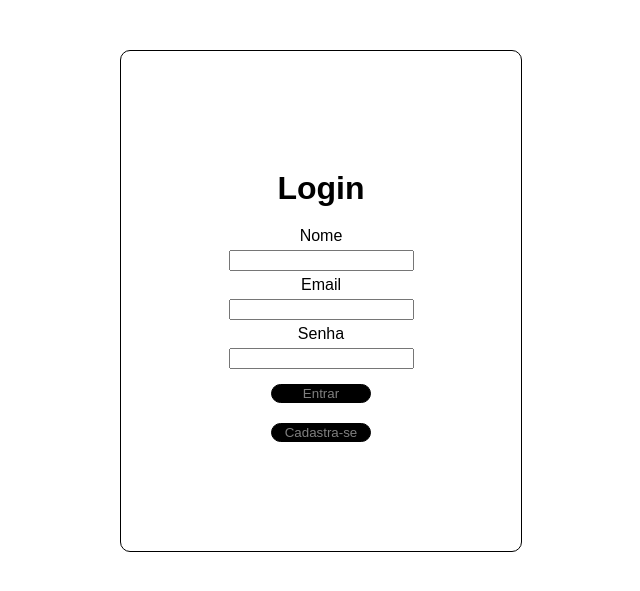
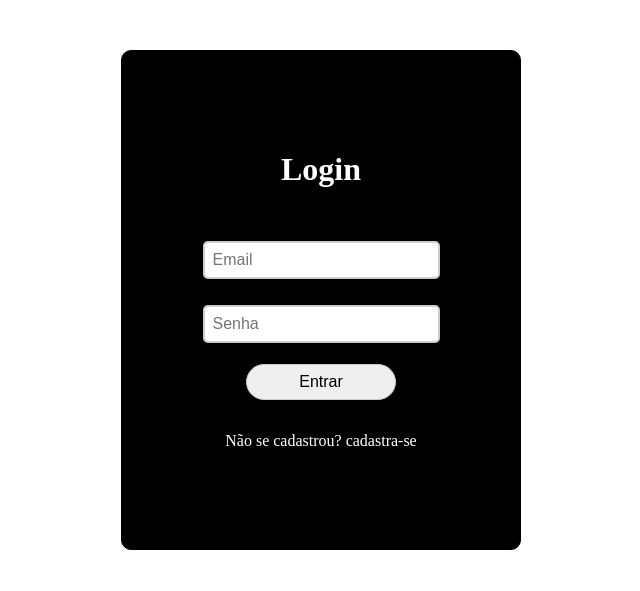
Before and after one commit to RuanFelixx/gestao_agendas, a Flask app: page /login in a window 1280 px wide. Shown: the top 591 px of the page, without its empty margins (319-959 px from the left). Run offline with Flask 3, Linux system fonts and the light colour scheme; some libraries are stand-ins or nearby versions.

Commit message:
Update login.html

```diff
--- a/templates/login.html
+++ b/templates/login.html
@@ -6,9 +6,11 @@
     <title>Login</title>
     <style>
         *{
-            margin: 0%;
-            font-family: Arial, Helvetica, sans-serif;
+            padding: o;
+            margin: 0;
+            box-sizing: border-box;
         }
+
         body{
             height: 100%;
             width: 100%;
@@ -19,6 +21,7 @@
         }
         .login{
             margin-top: 50px;
+            gap: 3rem;
             display: flex;
             align-items: center;
             justify-content: center;
@@ -26,32 +29,59 @@
             height: 500px;
             width: 400px;
             border: 1px solid black;
+            background-color: black;
             border-radius: 10px;
         }
-        .login h1{
-            margin: 20px;
+        h1{
+            color: white;
         }
         form{
             display: flex;
             align-items: center;
             justify-content: center;
             flex-direction: column;
+            gap: 1rem;
         }
-        form input {
+        input {
+            margin-bottom: 1rem;
+            border: 2px solid #ccc;
+            border-radius: 5px;
+            width: 100%;
+            max-width: 300px;
+            padding: 0.5rem;
+            font-size: 16px;
+            transition: border-color 0.3s;
             margin: 5px;
+            transition: 0.3s;
+        }
 
+        input:hover{
+            border-color: #007BFF;
         }
-        form a {
+
+        a {
             text-decoration: none;
+            color:white;
+            transition: 0.3s;
+        }
+
+        a:hover{
             color: gray;
         }
-        form button{
+
+        button{
+            margin-bottom: 1rem;
+            color: black;
+            border: 1px solid #ccc;
+            border-radius: 25px;
+            width: 150px;
+            max-width: 300px;
+            padding: 0.5rem;
+            font-size: 16px;
+        }
+
+        button:hover{
             color: gray;
-            background-color: black;
-            width: 100px;
-            border: 1px solid black;
-            border-radius: 10px;
-            margin: 10px;
         }
     </style>
 </head>
@@ -59,14 +89,10 @@
     <div class="login">
         <h1>Login</h1>
         <form action="{{url_for('login')}}">
-            <label for="nome">Nome</label>
-            <input type="text" name="nome" placeholder="">
-            <label for="email">Email</label>
-            <input type="email" name="email" placeholder="">
-            <label for="senha">Senha</label>
-            <input type="password" name="password" placeholder="">
+            <input type="email" name="email" placeholder="Email">
+            <input type="password" name="password" placeholder="Senha">
             <button type="submit">Entrar</button>
-            <button><a href="{{url_for('cadastro')}}">Cadastra-se</a></button>
+            <a href="{{url_for('cadastro')}}">Não se cadastrou? cadastra-se</a>
         </form>
     </div>
 </body>
```
